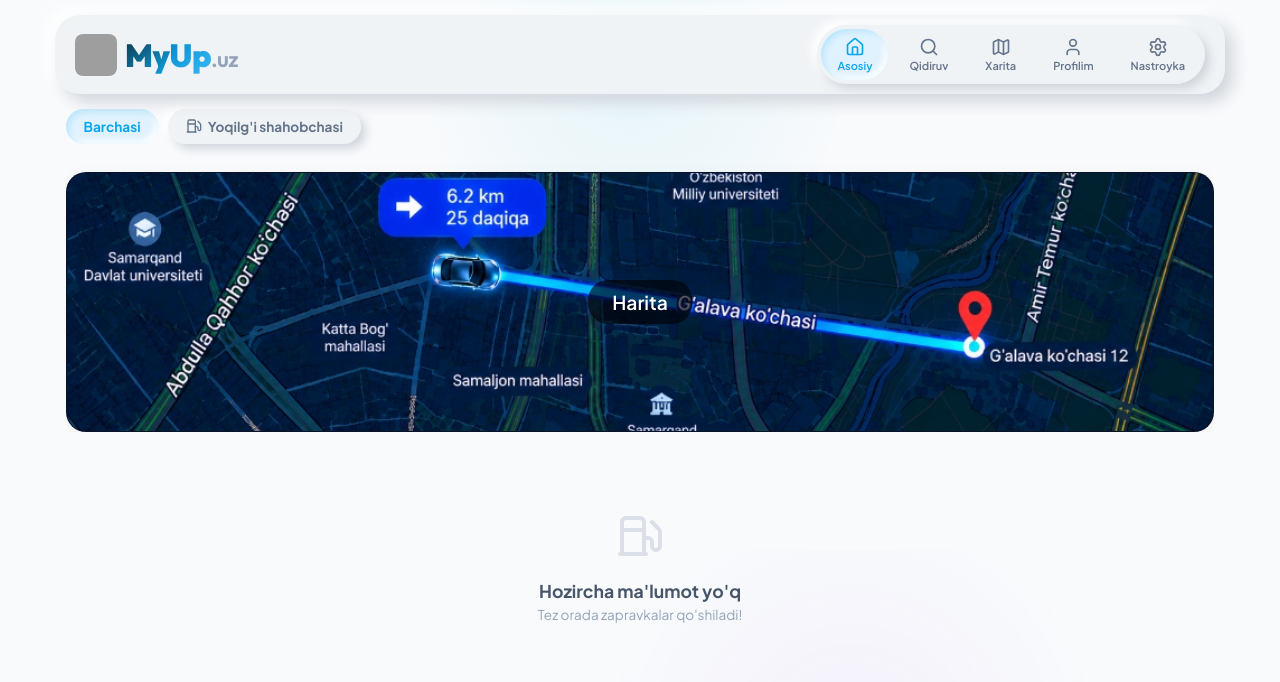
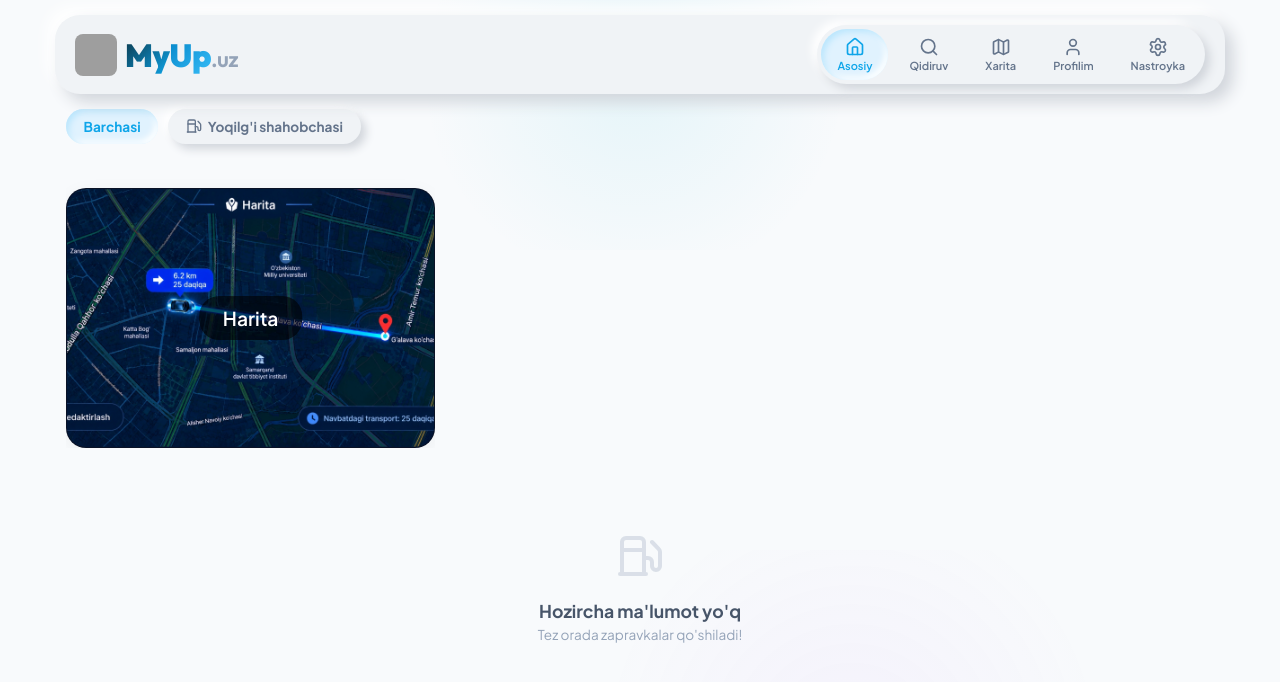
Before and after one commit to AyubFints/MyUp.uz, a React (Vite) app: page / in a window 1280 px wide. Shown: the top 682 px of the page. Built offline with nearby package versions, Linux system fonts and the light colour scheme; grey boxes are pictures that could not be loaded.

Commit message:
feat: move map preview inside cards list, displaying it after 3rd item or at the end

```diff
--- a/src/App.jsx
+++ b/src/App.jsx
@@ -487,9 +487,20 @@ export default function App() {
         {/* HOME */}
         {activeTab === 'home' && (
           <div className="tab-view fade-in">
-            {/* Barchasi tanlanganda ixcham xarita ko'rsatiladi */}
-            <div className={`compact-home-map-wrapper layout-padding smooth-transition ${activeCategory === 'all' ? 'show mt-3' : 'hide'}`}>
-                <div className="transition-inner">
+            <div className="cards-stream-container layout-padding mt-4">
+              {filteredStations.map((st, index) => (
+                <React.Fragment key={st.id}>
+                  <StationCard
+                    station={st}
+                    userDistance={st.calculatedDistance}
+                    isFavorite={favorites.includes(st.id)}
+                    onToggleFavorite={handleToggleFavorite}
+                    onSelectStation={(s) => setDetailStation(s)}
+                    onNavigate={handleNavigate}
+                  />
+                  {(index === 2 || (filteredStations.length < 3 && index === filteredStations.length - 1)) && (
+                    <div className={`compact-home-map-wrapper smooth-transition ${activeCategory === 'all' ? 'show my-3' : 'hide'}`}>
+                  <div className="transition-inner">
                     <div
                       className="compact-home-map-container"
                       onClick={() => handleTabChange('map')}
@@ -497,23 +508,26 @@ export default function App() {
                     >
                       <img src="/map-preview.jpg" alt="Xarita" style={{ width: '100%', height: '100%', display: 'block', objectFit: 'cover' }} />
                       <div className="desktop-only-map-text">Harita</div>
-
                     </div>
                   </div>
-              </div>
-
-            <div className="cards-stream-container layout-padding mt-4">
-              {filteredStations.map(st => (
-                <StationCard
-                  key={st.id}
-                  station={st}
-                  userDistance={st.calculatedDistance}
-                  isFavorite={favorites.includes(st.id)}
-                  onToggleFavorite={handleToggleFavorite}
-                  onSelectStation={(s) => setDetailStation(s)}
-                  onNavigate={handleNavigate}
-                />
+                </div>
+                  )}
+                </React.Fragment>
               ))}
+              {filteredStations.length === 0 && (
+                <div className={`compact-home-map-wrapper smooth-transition ${activeCategory === 'all' ? 'show my-3' : 'hide'}`}>
+                  <div className="transition-inner">
+                    <div
+                      className="compact-home-map-container"
+                      onClick={() => handleTabChange('map')}
+                      style={{ cursor: 'pointer', overflow: 'hidden', backgroundColor: '#0b1329' }}
+                    >
+                      <img src="/map-preview.jpg" alt="Xarita" style={{ width: '100%', height: '100%', display: 'block', objectFit: 'cover' }} />
+                      <div className="desktop-only-map-text">Harita</div>
+                    </div>
+                  </div>
+                </div>
+              )}
               {filteredStations.length === 0 && (
                 <div className="empty-home-state">
                   <Fuel size={48} className="empty-icon" />
```
